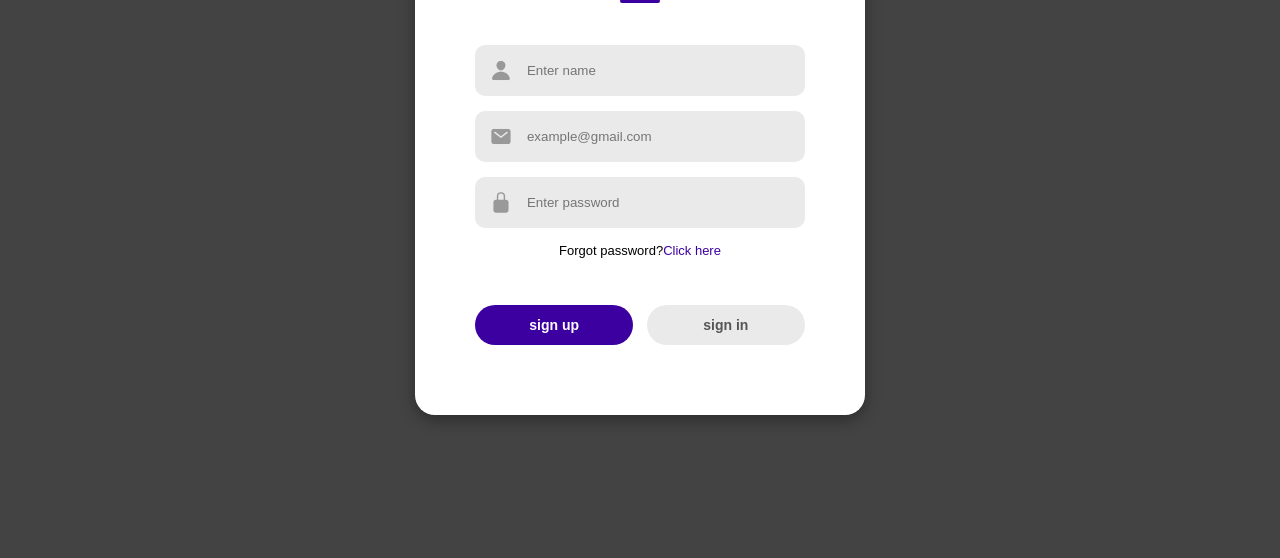
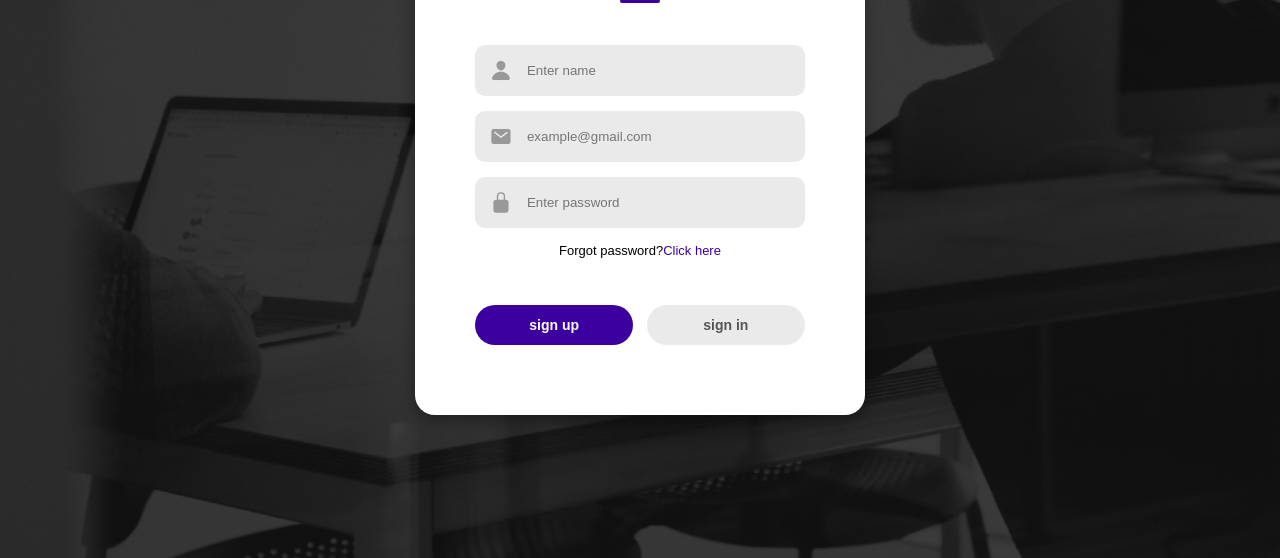
Before and after one commit to Mateli-hub-coder/sign_up-form, a plain HTML site: page index.html in a window 1280 px wide. Shown: the part 242-800 px from the top of the page. Drawn offline with nearby package versions, Linux system fonts and the light colour scheme.

Commit message:
background image update

```diff
--- a/css/style.css
+++ b/css/style.css
@@ -11,7 +11,7 @@ body {
       rgba(20, 20, 20, 0.8),
       rgba(20, 20, 20, 0.8)
     ),
-    url(../images/background_img.png);
+    url(../images/background.png);
   background-position: center;
   background-size: cover;
   background-repeat: no-repeat;
```
